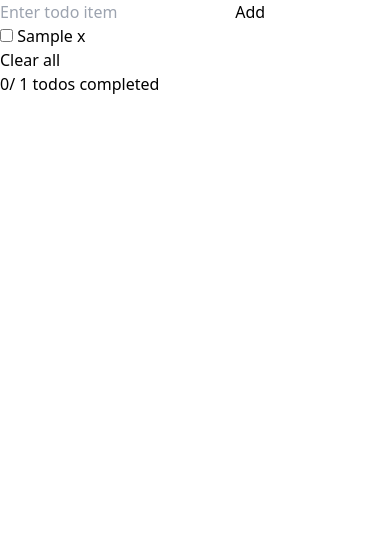
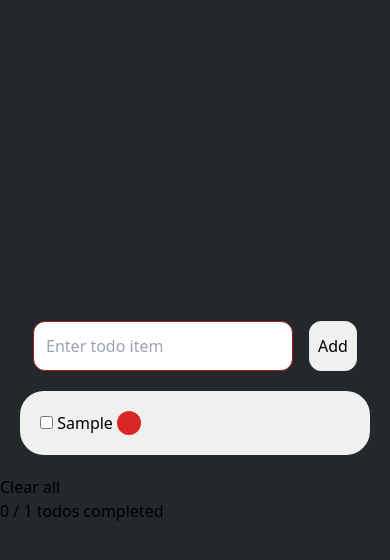
Before and after one commit to d4ger/todoAlpine, a website: page index.html in a window 390 px wide. Both pictures are taken after typing "Sample" into the empty fields and a click on the button "Add". Drawn offline with nearby package versions, Linux system fonts and the light colour scheme.

Commit message:
responsive desing started

```diff
--- a/index.html
+++ b/index.html
@@ -8,27 +8,29 @@
     <style>.completed{text-decoration: line-through;}</style>
     <title>Todo App</title>
 </head>
-<body>
-    <div x-data="{todos: [], userInput: ''}">
-        <form x-on:submit.prevent>
-            <input x-model="userInput" placeholder="Enter todo item" type="text">
+<body class="min-h-screen bg-[#24282b]">
+    <section class="flex flex-col min-h-screen justify-center items-center">
+        <div x-data="{todos: [], userInput: ''}" class="w-full">
+            <form x-on:submit.prevent class="flex justify-center">
+                <input x-model="userInput" placeholder="Enter todo item" type="text" class="border border-red-800 p-3 rounded-xl w-2/3">
                 <button x-on:click="if(userInput.trim().length)
-            todos.push({name: userInput, completed: false}); userInput = ''">Add</button>
+                todos.push({name: userInput, completed: false}); userInput = ''" class="border rounded-xl ml-4 p-2 bg-[#eff1ef]">Add</button>
             </form>
 
             <template x-for="todo in todos">
-            <div>
+                <div class="bg-[#eff1ef] rounded-3xl m-5 p-5">
                     <input type="checkbox" x-model="todo.completed">
                     <span x-text="todo.name" :class="{'completed': todo.completed}"></span>
-                <button @click="todos = todos.filter((currTodo) =>  currTodo!= todo)">x</button>
+                    <button @click="todos = todos.filter((currTodo) =>  currTodo!= todo)" class="bg-red-600 rounded-full w-6 h-full text-end">&nbsp;</button>
                 </div>
             </template>
             <button @click="todos = []" x-show="todos.length">Clear all</button>
 
             <div>
-            <span x-text="todos.filter((todo) => todo.completed).length"></span>/
+                <span x-text="todos.filter((todo) => todo.completed).length"></span> /
                 <span x-text="todos.length"></span> todos completed
             </div>
         </div>
+    </section>
 </body>
 </html>
```
Also changed, not shown: public/style.css. Lines whose indentation alone changed are shown as unchanged.
